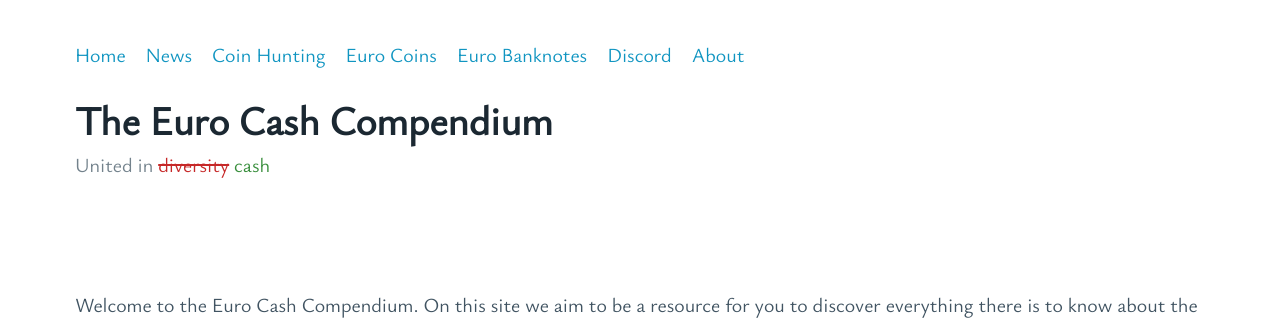
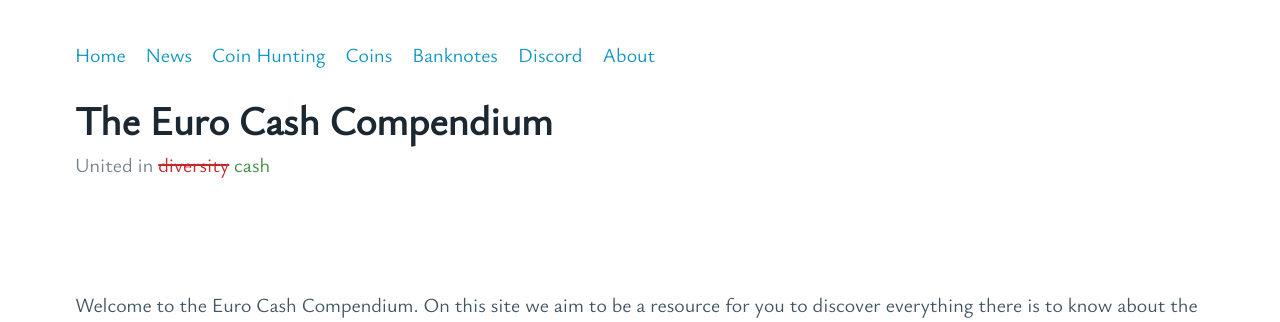
Before and after one commit to Mango0x45/ToBeNamed, a Flask app: page / in a window 1280 px wide. Shown: the top 322 px of the page. Run offline with Flask 3, Linux system fonts and the light colour scheme.

Commit message:
Remove redundant usage of “Euro”
The website is literally called “The Euro Cash Compendium”.  I don’t
think the word “Euro” in “Euro Coins” and “Euro Banknotes” is solving
any ambiguities.

```diff
--- a/src/templates/root-nav.html
+++ b/src/templates/root-nav.html
@@ -3,8 +3,8 @@
 		<li><a href='{{ url_for("root.index") }}'>{{ _("Home") }}</a></li>
 		<li><a href="#">{{ _("News") }}</a></li>
 		<li><a href="#">{{ _("Coin Hunting") }}</a></li>
-		<li><a href='{{ url_for("coins.index") }}'>{{ _("Euro Coins") }}</a></li>
-		<li><a href="#">{{ _("Euro Banknotes") }}</a></li>
+		<li><a href='{{ url_for("coins.index") }}'>{{ _("Coins") }}</a></li>
+		<li><a href="#">{{ _("Banknotes") }}</a></li>
 		<li><a href="https://discord.gg/DCaXfRcy9C" target="_blank">{{ _("Discord") }}</a></li>
 		<li><a href='{{ url_for("root.about") }}'>{{ _("About") }}</a></li>
 	</menu>
```
